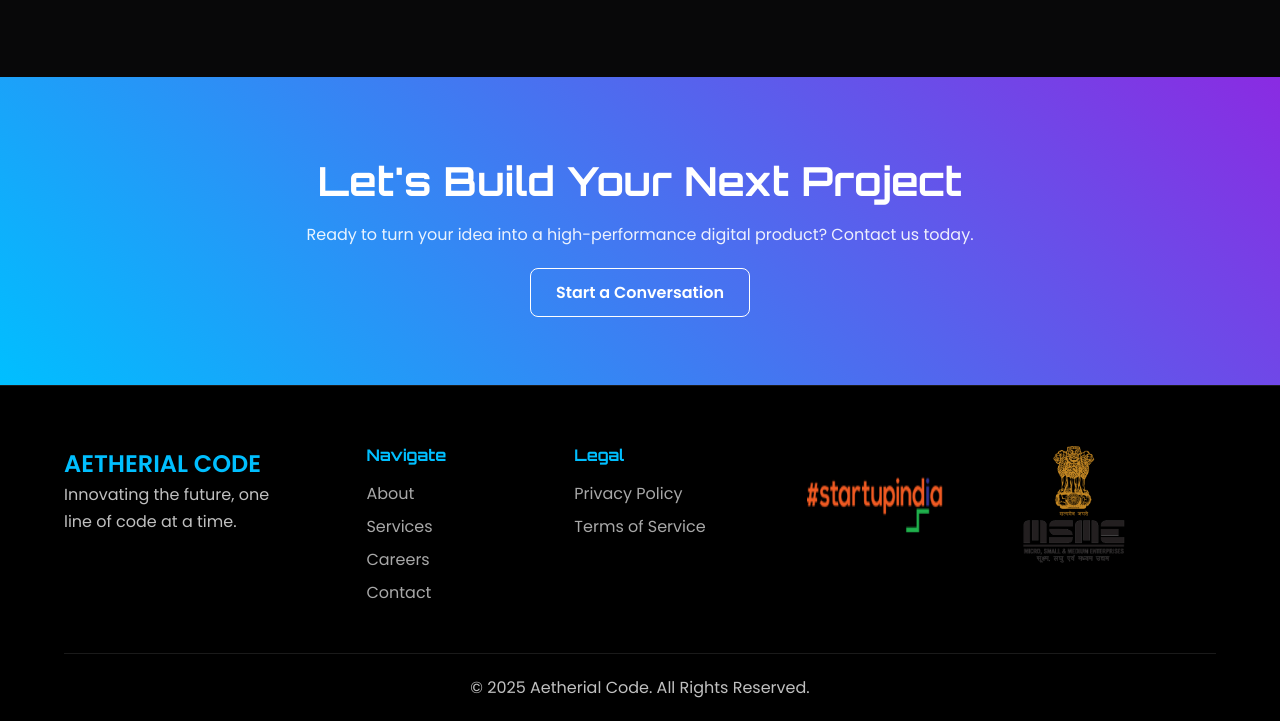
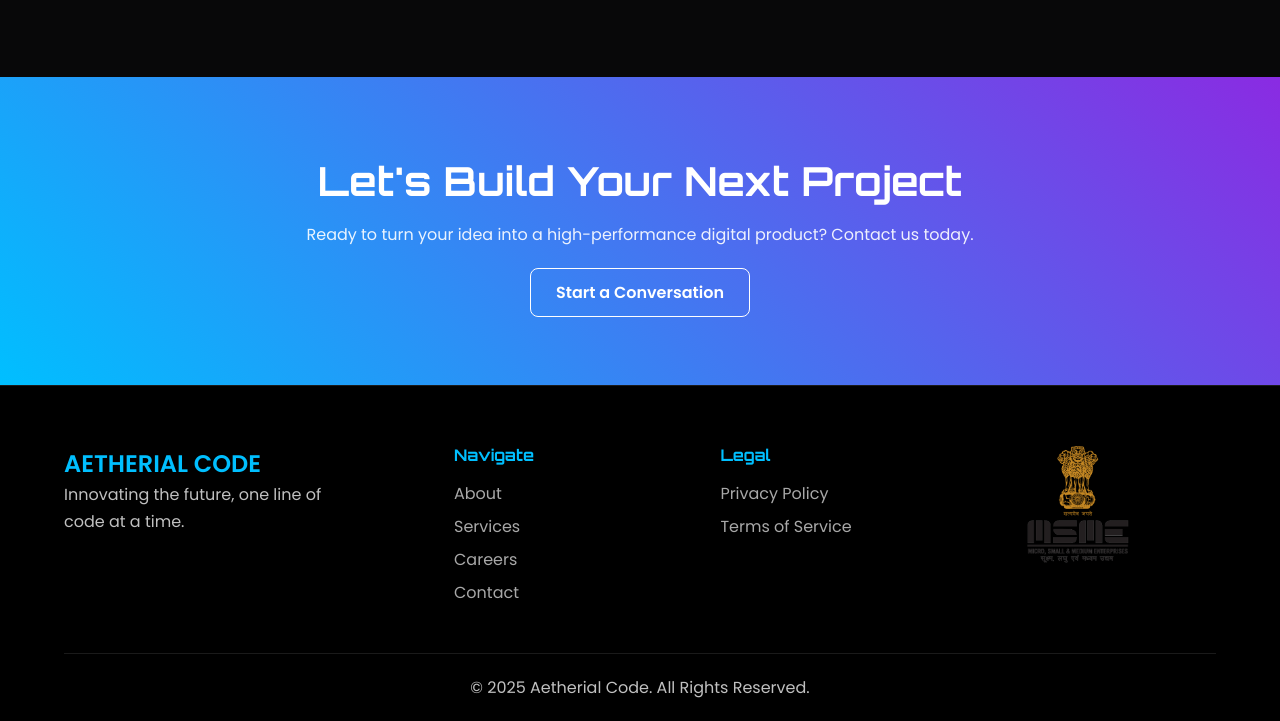
Before and after one commit to dps-broken/atherial-update, a plain HTML site: page index.html in a window 1280 px wide. Shown: the part 2593-3314 px from the top of the page. Drawn offline with nearby package versions, Linux system fonts and the light colour scheme.

Commit message:
updated by akash

```diff
--- a/assets/css/style.css
+++ b/assets/css/style.css
@@ -787,6 +787,7 @@ img {
 
 .footer-col-img {
     display: flex;
+    justify-content: center;
 
     li{
 
--- a/index.html
+++ b/index.html
@@ -360,12 +360,7 @@
                     </ul>
                 </div>
 
-               <div class="footer-col">
-                    <ul class="footer-col-img">
-                        <!-- <li><img src="assets/images/MSME.png" alt="MSME Certified"></li> -->
-                        <li><img src="assets/images/startup-india.png" alt="startup-india"></li>
-                    </ul>
-                </div>
+
 
                 <div class="footer-col">
                     <ul class="footer-col-img">
```
